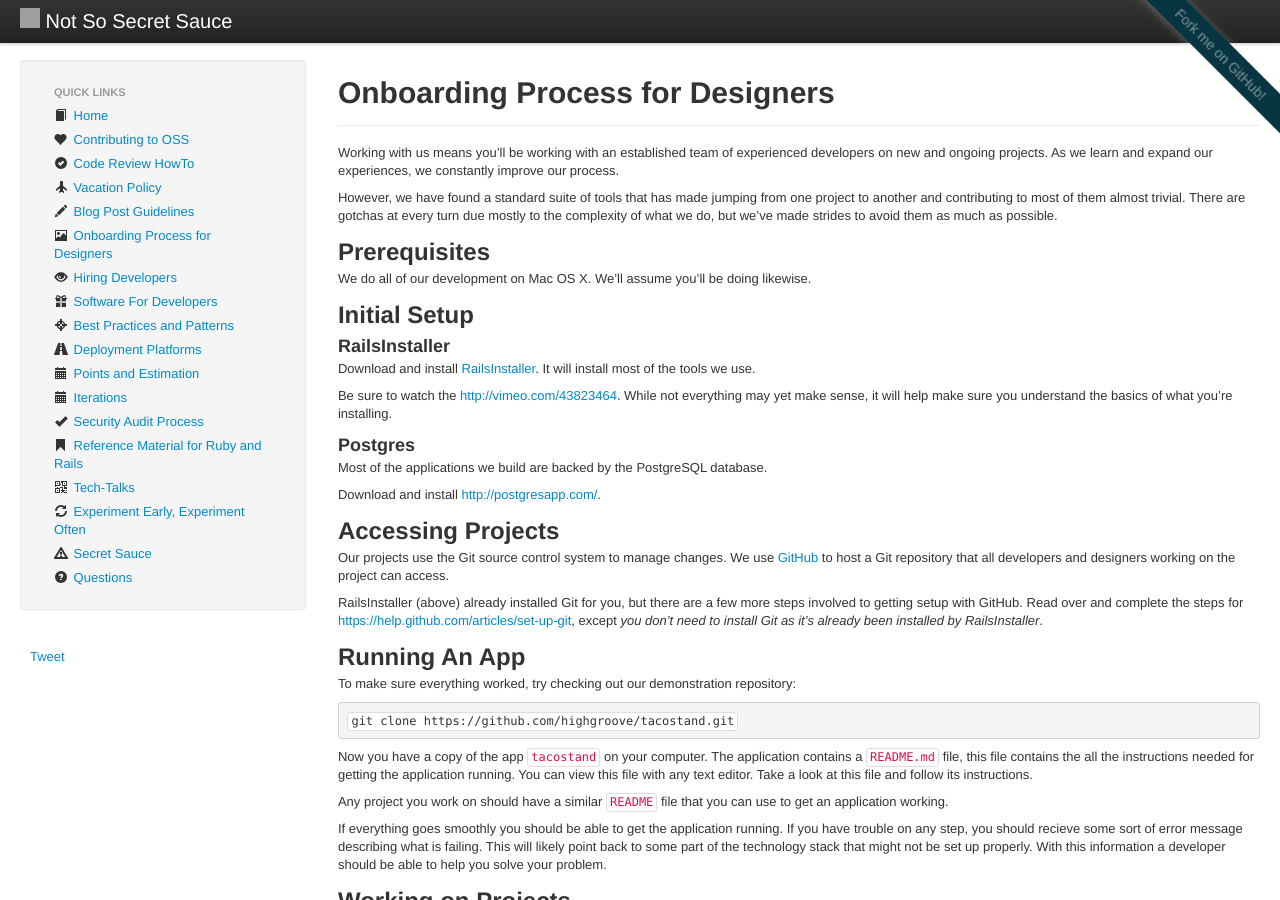
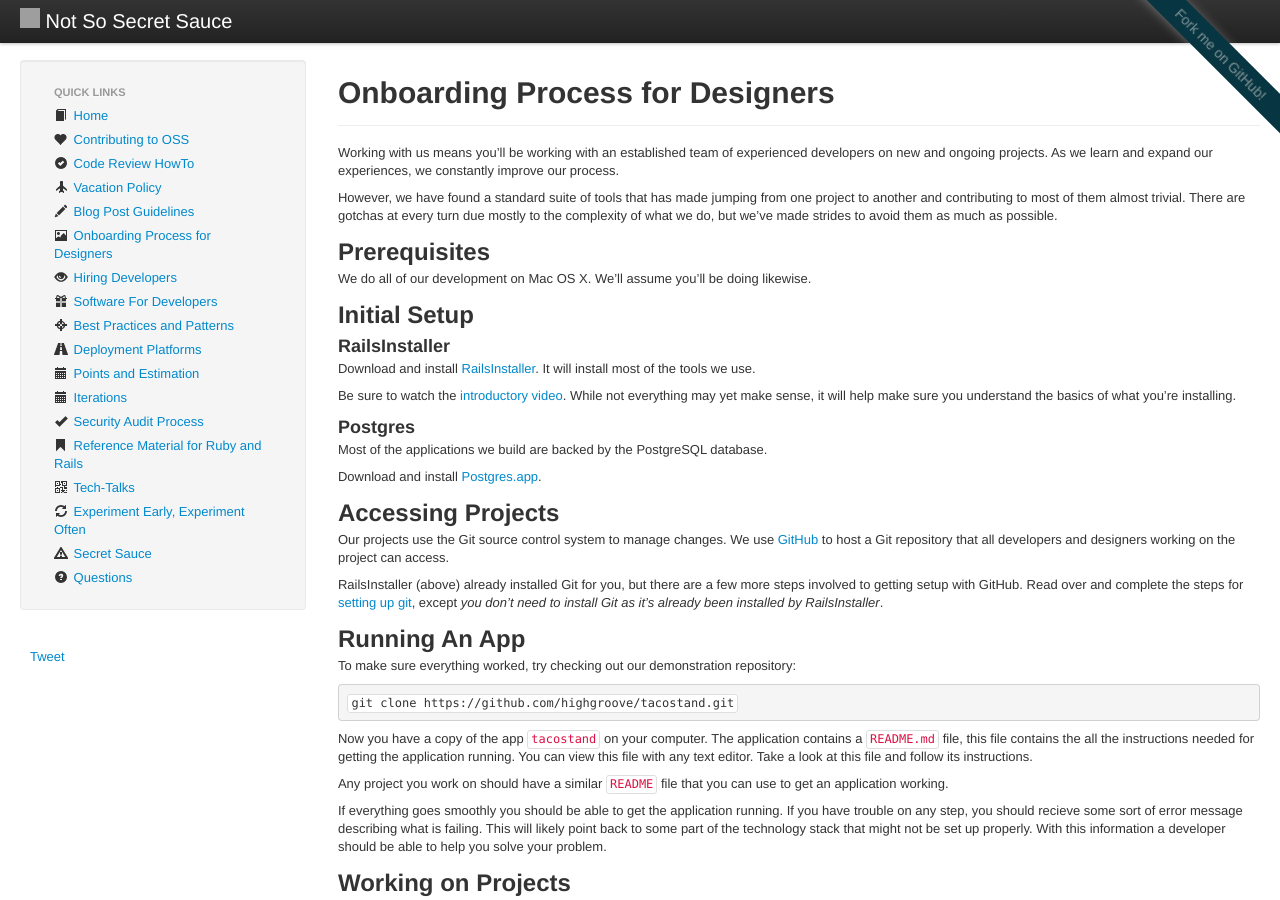
Before and after one commit to daveworth/not-so-secret-sauce, a Jekyll site: the page built from topics/onboarding-process-for-designers.md, in a window 1280 px wide and 900 px high. Built offline with Jekyll 4.4.1, drawn with Linux system fonts in a browser that asks for light colours; nearby versions of some CDN libraries; comment, search, counter and statistics services are not loaded; grey boxes are pictures that could not be loaded.

Commit message:
Fixing broken links

```diff
--- a/topics/onboarding-process-for-designers.md
+++ b/topics/onboarding-process-for-designers.md
@@ -24,7 +24,7 @@ likewise.
 Download and install [RailsInstaller](http://www.railsinstaller.org/). It will
 install most of the tools we use.
 
-Be sure to watch the [http://vimeo.com/43823464](introductory video). While
+Be sure to watch the [introductory video](http://vimeo.com/43823464). While
 not everything may yet make sense, it will help make sure you understand
 the basics of what you're installing.
 
@@ -32,7 +32,7 @@ the basics of what you're installing.
 
 Most of the applications we build are backed by the PostgreSQL database.
 
-Download and install [http://postgresapp.com/](Postgres.app).
+Download and install [Postgres.app](http://postgresapp.com).
 
 ## Accessing Projects
 
@@ -42,7 +42,7 @@ and designers working on the project can access.
 
 RailsInstaller (above) already installed Git for you, but there are a few more
 steps involved to getting setup with GitHub. Read over and complete the steps
-for [https://help.github.com/articles/set-up-git](setting up git), except *you
+for [setting up git](https://help.github.com/articles/set-up-git), except *you
 don't need to install Git as it's already been installed by RailsInstaller*.
 
 ## Running An App
```
